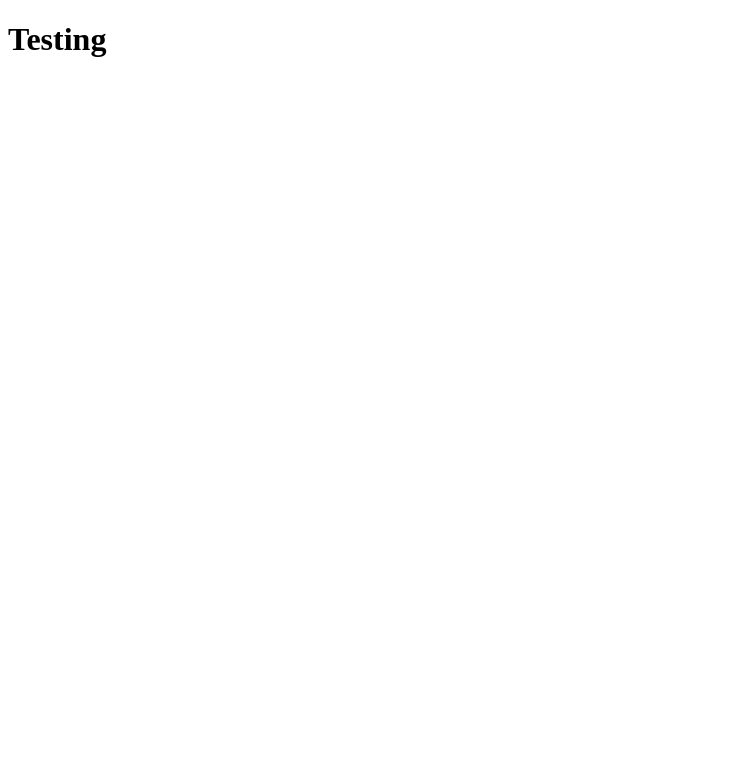
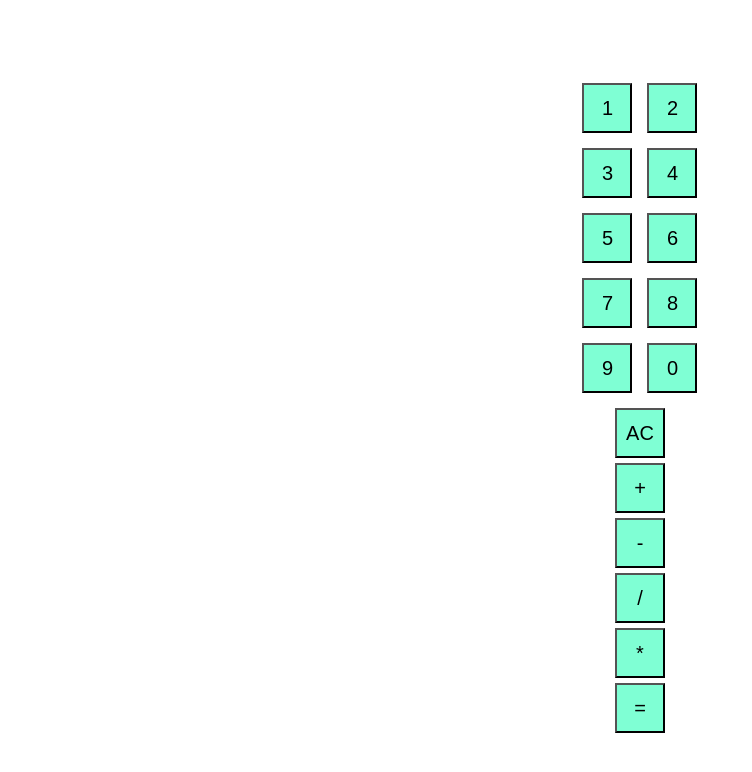
Before and after one commit to Straxxor/calculator-project, a plain HTML site: page index.html in a window 1280 px wide. Shown: the whole page, without its empty margins (0-752 px from the left). Drawn offline with Linux system fonts and the light colour scheme.

Commit message:
Adding basic UI.

```diff
--- a/index.html
+++ b/index.html
@@ -9,10 +9,28 @@
         <link rel="stylesheet" href="stylesheet.css">
     </head>
     <body>
-        <h1>Testing</h1>
-
-
-
+        <div class="holder">
+            <div class="container">
+                <button class="buttonreg">1</button>
+                <button class="buttonreg">2</button>
+                <button class="buttonreg">3</button>
+                <button class="buttonreg">4</button>
+                <button class="buttonreg">5</button>
+                <button class="buttonreg">6</button>
+                <button class="buttonreg">7</button>
+                <button class="buttonreg">8</button>
+                <button class="buttonreg">9</button>
+                <button class="buttonreg">0</button>
+                <div class="operatorbutt">
+                    <button class="buttonreg">AC</button>
+                    <button class="buttonreg">+</button>
+                    <button class="buttonreg">-</button>
+                    <button class="buttonreg">/</button>
+                    <button class="buttonreg">*</button>
+                    <button class="buttonreg">=</button>
+                </div>
+            </div>
+        </div>
         <script src="script.js" async defer></script>
     </body>
 </html>
--- a/stylesheet.css
+++ b/stylesheet.css
@@ -0,0 +1,35 @@
+.holder {
+    height: 800px;
+    display: flex;
+    align-items: center;
+    justify-content: center;
+}
+
+.buttonreg {
+    height: 50px;
+    width: 50px;
+    background-color: aquamarine;
+    font-size: 20px;
+}
+
+html {
+    font-family: Arial, Helvetica, sans-serif;
+}
+
+.container {
+    display: flex;
+    flex-wrap: wrap;
+    gap: 15px;
+    flex: 0 0 10%;
+    align-items: center;
+    justify-content: center;
+}
+
+.operatorbutt {
+    display: flex;
+    flex-wrap: wrap;
+    gap: 5px;
+    flex: 0 0 75%;
+    align-items: center;
+    justify-content: center;
+}
```
